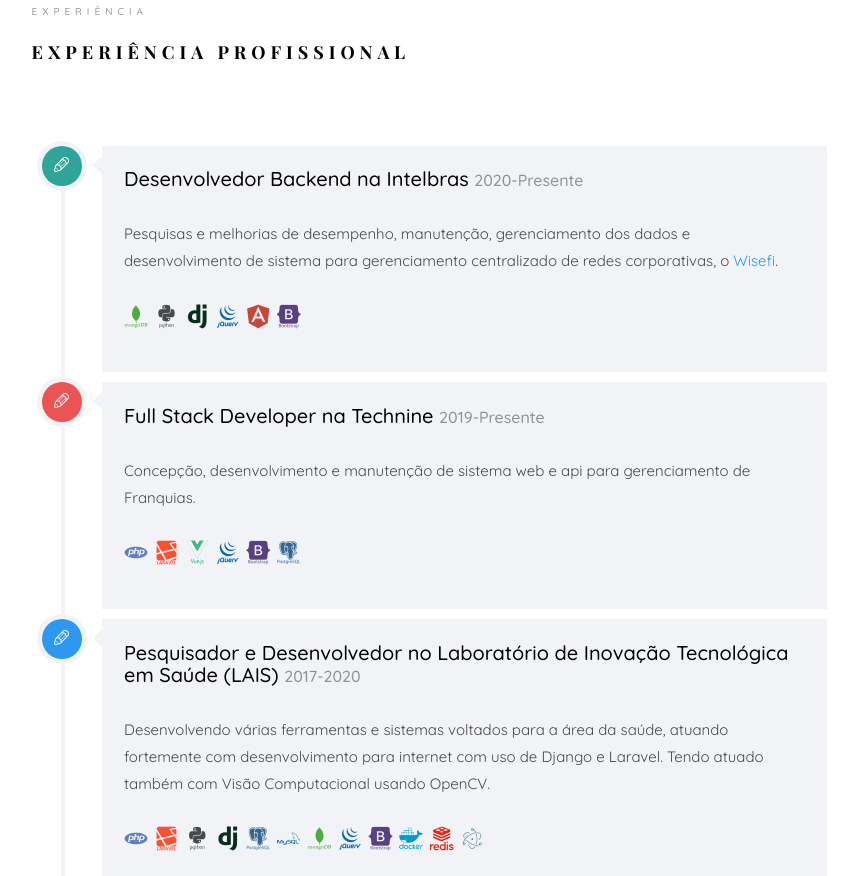
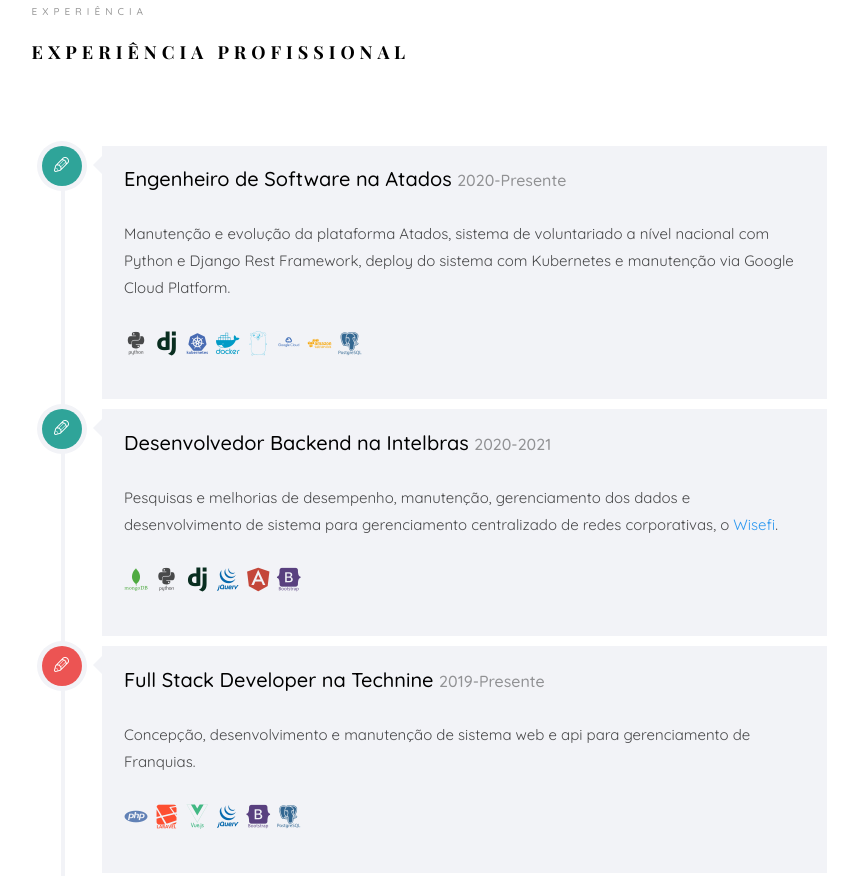
Before and after one commit to diegodiogenes/diegodiogenes.github.io, a plain HTML site: page index.html in a window 1280 px wide. Shown: the part 2300-3176 px from the top of the page, without its empty margins (361-1219 px from the left). Drawn offline with nearby package versions, Linux system fonts and the light colour scheme; files whose address does not match are found by name; a web font is replaced by a local one.

Commit message:
feat: atualiza informações sobre experiencia profissional

```diff
--- a/index.html
+++ b/index.html
@@ -350,7 +350,34 @@
 											</div>
 
 											<div class="timeline-label">
-												<h2>Desenvolvedor Backend na Intelbras <span>2020-Presente</span></h2>
+												<h2>Engenheiro de Software na <a
+													href="https://atados.com.br/"
+													target="_blank">Atados</a> <span>2020-Presente</span></h2>
+												<p>Manutenção e evolução da plataforma Atados, sistema de voluntariado a nível nacional com Python e Django Rest Framework, deploy do sistema com Kubernetes e manutenção via Google Cloud Platform.</p>
+												<ul class="list-inline list-icons">
+													<li class="list-inline-item portfolio">
+														<i class="devicon-python-plain-wordmark"></i>
+														<i class="devicon-django-plain colored"></i>
+														<i class="devicon-kubernetes-plain-wordmark colored"></i>
+														<i class="devicon-docker-plain-wordmark colored"></i>
+														<i class="devicon-go-line colored"></i>
+														<i class="devicon-googlecloud-plain-wordmark colored"></i>
+														<i class="devicon-amazonwebservices-plain-wordmark colored"></i>
+														<i class="devicon-postgresql-plain-wordmark colored"></i>
+													</li>
+												</ul>
+											</div>
+										</div>
+									</article>
+									<article class="timeline-entry animate-box" data-animate-effect="fadeInLeft">
+										<div class="timeline-entry-inner">
+
+											<div class="timeline-icon color-5">
+												<i class="icon-pen2"></i>
+											</div>
+
+											<div class="timeline-label">
+												<h2>Desenvolvedor Backend na Intelbras <span>2020-2021</span></h2>
 												<p>Pesquisas e melhorias de desempenho, manutenção, gerenciamento dos
 													dados e desenvolvimento de sistema para gerenciamento centralizado
 													de redes corporativas, o <a
```
